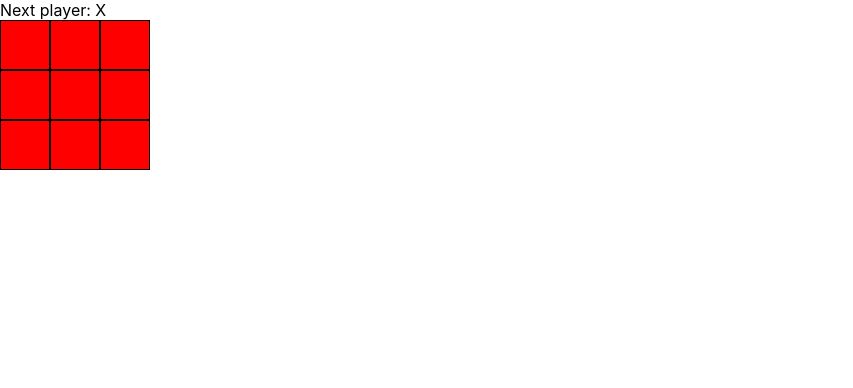
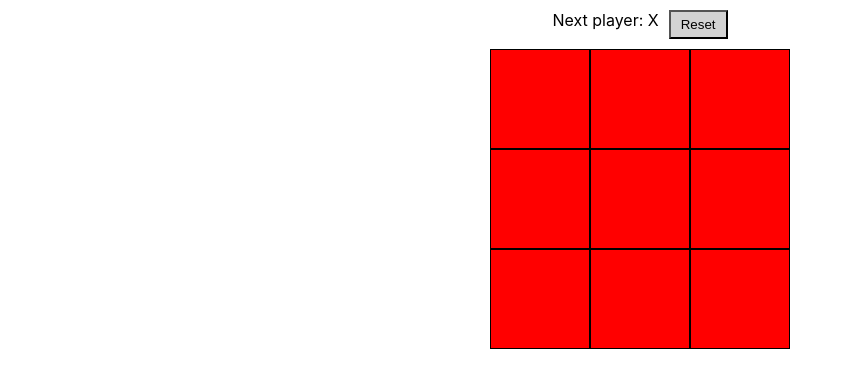
Before and after one commit to shaked-sapir/tic-tac-toe, a React (Create React App) app: page / in a window 1280 px wide. Shown: the top 388 px of the page, without its empty margins (0-853 px from the left). Built offline with nearby package versions, Linux system fonts and the light colour scheme.

Commit message:
added component for game status with a reset option

```diff
--- a/src/components/Board.tsx
+++ b/src/components/Board.tsx
@@ -1,5 +1,7 @@
+/* eslint-disable @typescript-eslint/no-use-before-define */
 import React, { useState } from 'react'
 import Cell from './Cell';
+import GameStatus from './GameStatus';
 
 // board state
 // turnState - whose turn is it?
@@ -10,15 +12,18 @@ import Cell from './Cell';
 // 3. set new state
 // 4. check for win/draw
 // 5. switch turns
+const X = 'X';
+const O = 'O';
+
 export default function Board() {
     const [boardCells, setBoardCells] = useState(Array(9).fill(null))
     const [xIsNext, setXIsNext] = useState(true);
 
     let status;
-    status = `Next player: ${xIsNext ? 'X' : 'O'}`;
+    status = `Next player: ${getCurrentPlayer()}`;
 
     const handleClick = (index: number) => {
-        const player = xIsNext ? "X" : "O";
+        const player = getCurrentPlayer();
         const updatedCells = markCell([...boardCells], index, player);
         setBoardCells(updatedCells);
     }
@@ -40,9 +45,13 @@ export default function Board() {
         return <Cell value={boardCells[index]} onClick={() => handleClick(index)}></Cell>
     }
 
+    function getCurrentPlayer(){
+        return xIsNext ? X : O;
+    }
+
     return (
         <div>
-            <div className="status">{status}</div>
+            <GameStatus status={status}></GameStatus>
             <div className="boardRow" style={boardRowStyle}>
                 {renderCell(0)}
                 {renderCell(1)}
@@ -63,5 +72,6 @@ export default function Board() {
 
 
 const boardRowStyle = {
-    'display': 'flex'
+    'display': 'flex',
+    'justify-content': 'center'
 }
--- a/src/components/Cell.tsx
+++ b/src/components/Cell.tsx
@@ -1,18 +1,19 @@
 import React from 'react';
 
 export default function Cell(props: any) {
+    const cellStyle = {
+        'background-color': '#ff0000',
+        'color': '#fff',
+        'border': '1px solid black',
+        'height': '100px',
+        'width': '100px',
+        'cursor': props.value? 'not-allowed' : 'pointer',
+        'font-size': '80px'
+    }
+
     return (
         <button className='cell' onClick={props.onClick} style={cellStyle} >
             {props.value}
         </button>
     )
 }
-
-const cellStyle = {
-    'background-color': '#ff0000',
-    'color': '#fff',
-    'border': '1px solid black',
-    'height': '50px',
-    'width': '50px',
-    'cursor': 'pointer'
-}
--- /dev/null
+++ b/src/components/GameStatus.tsx
@@ -0,0 +1,36 @@
+import React from 'react'
+
+export default function GameStatus(props: any) {
+
+    const getStyle = () => {
+        return {
+            'display': 'flex',
+            'justify-content': 'center',
+            'align-content': 'center',
+            'padding': '10px'
+        }
+    }
+
+    return (
+        <div style={getStyle()}>
+            <text style={statusStyle}>{props.status}</text>
+            <button className="reset" style={resetStyle}>Reset</button>
+        </div>
+    )
+}
+
+const statusStyle = {
+    'display': 'flex',
+    'justify-content': 'center',
+    'margin-right': '10px'
+}
+
+const resetStyle = {
+    'background': '#d3d3d3',
+    'color': 'black',
+    'padding': '5px 10px',
+    'cursor': 'pointer',
+    'display': 'flex',
+    'justify-content': 'flex-end',
+    'align': 'right'
+}
```
